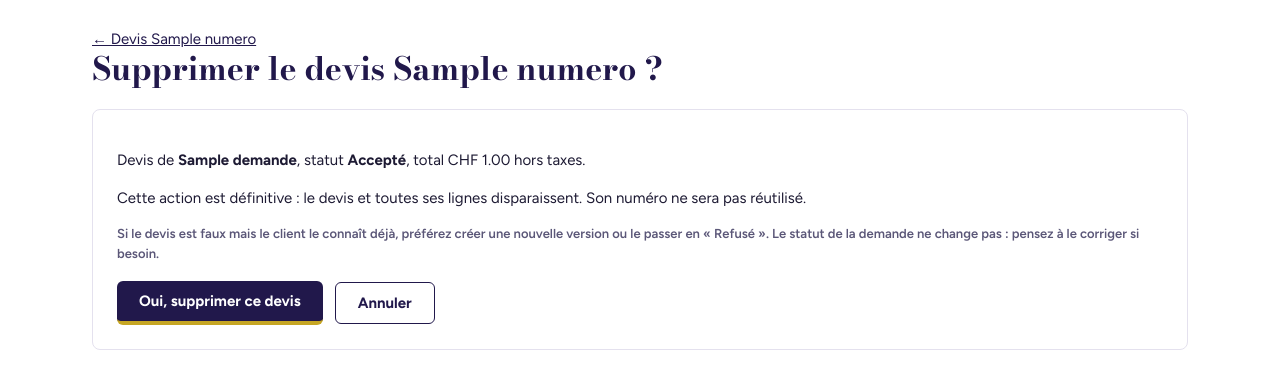
After one commit to Nanssss1980/malewa-backoffice, a Flask app: template templates/devis_supprimer.html in a window 1280 px wide. The commit adds this page. Shown: the top 389 px of the page. Run offline with Flask 3, Linux system fonts and the light colour scheme; the template is opened without the code that fills it: most values are stand-ins (such as "Sample title", 1, 10 or a date in 2020).

Commit message:
Add files via upload

```diff
--- a/app.py
+++ b/app.py
@@ -456,6 +456,26 @@ def changer_statut_devis(identifiant):  # enregistre le statut du devis et fait
         db.changer_statut(jeton(), demande["id"], suite[0])  # aligne la demande
     flash(f"Devis : {STATUTS_DEVIS[statut]}.", "ok")  # confirmation
     return redirect(url_for("fiche_devis", identifiant=identifiant))  # retour à la fiche du devis
+
+
+STATUTS_SUPPRIMABLES = ("brouillon", "refuse", "remplace")  # un devis envoyé ou accepté ne se supprime pas : on le remet d'abord en brouillon
+
+
+@app.route("/devis/<identifiant>/supprimer", methods=["GET", "POST"])  # suppression d'un devis (page de confirmation puis suppression)
+@admin_requis  # réservée aux admins
+def supprimer_devis(identifiant):  # demande confirmation, puis supprime le devis et ses lignes
+    devis = db.devis(jeton(), identifiant)  # lit le devis avec sa demande
+    if not devis:  # introuvable
+        abort(404)  # page introuvable
+    if devis["statut"] not in STATUTS_SUPPRIMABLES:  # envoyé ou accepté : trop risqué
+        flash("Un devis envoyé ou accepté ne peut pas être supprimé. Remettez-le d'abord en brouillon si c'est une erreur.", "erreur")  # explication
+        return redirect(url_for("fiche_devis", identifiant=identifiant))  # retour à la fiche
+    demande = devis["demandes"]  # demande liée
+    if request.method == "POST":  # confirmation reçue
+        db.supprimer_devis(jeton(), identifiant)  # supprime les lignes puis le devis
+        flash(f"Devis {devis['numero']} supprimé.", "ok")  # confirmation
+        return redirect(url_for("fiche_demande", identifiant=demande["id"]))  # retour à la demande
+    return render_template("devis_supprimer.html", devis=devis, demande=demande)  # page de confirmation
 
 
 def echeances(devis):  # calcule les deux acomptes et le solde d'un devis enregistré (le solde est le reste exact)
--- a/donnees_demo.py
+++ b/donnees_demo.py
@@ -123,6 +123,9 @@ class Donnees:  # même interface que la version Supabase
     def changer_statut_devis(self, jeton, identifiant, statut):  # change le statut d'un devis fictif
         self.devis_par_id[identifiant]["statut"] = statut  # écrit le statut
 
+    def supprimer_devis(self, jeton, identifiant):  # supprime un devis fictif
+        self.devis_par_id.pop(identifiant, None)  # retire le devis
+
     def modifier_devis(self, jeton, identifiant, devis, lignes):  # met à jour un devis fictif
         self.devis_par_id[identifiant].update({**devis, "lignes": lignes})  # écrase
 
--- a/donnees_supabase.py
+++ b/donnees_supabase.py
@@ -134,6 +134,11 @@ class Donnees:  # regroupe tous les échanges avec la base
             raise  # l'erreur remonte
         return identifiant  # identifiant du devis
 
+    def supprimer_devis(self, jeton, identifiant):  # supprime un devis et ses lignes
+        base = self._client(jeton)  # connexion avec les droits de la personne
+        base.table("devis_lignes").delete().eq("devis_id", identifiant).execute()  # retire d'abord les lignes
+        base.table("devis").delete().eq("id", identifiant).execute()  # puis le devis
+
     def modifier_devis(self, jeton, identifiant, devis, lignes):  # met à jour le devis et remplace ses lignes
         base = self._client(jeton)  # connexion avec les droits de la personne
         base.table("devis").update(self._json(devis)).eq("id", identifiant).execute()  # met à jour le devis
--- a/static/style.css
+++ b/static/style.css
@@ -94,3 +94,5 @@ input[type=checkbox] { width: 20px; height: 20px; padding: 0; }
 .bilan dd { text-align: right; font-variant-numeric: tabular-nums; font-weight: 600; }
 .bilan .resultat { border-top: 1px solid var(--line); padding-top: 6px; font-weight: 700; color: var(--indigo); }
 .a-completer { border-left: 4px solid var(--gold); }
+.actions-entete { display: flex; flex-wrap: wrap; gap: 10px; }
+.actions-form { display: flex; flex-wrap: wrap; gap: 12px; align-items: center; margin-top: 18px; }
--- a/templates/devis_fiche.html
+++ b/templates/devis_fiche.html
@@ -7,7 +7,7 @@
     <h1>Devis {{ devis.numero }}</h1>
     <p class="libelle">{{ client|nom_client }} &middot; émis le {{ devis.date_emission|date_fr }} &middot; version {{ devis.version }} &middot; <span class="pill">{{ STATUTS_DEVIS.get(devis.statut, devis.statut) }}</span></p>
   </div>
-  {% if utilisateur.role == 'admin' %}<a class="btn secondaire" href="{{ url_for('modifier_devis', identifiant=devis.id) }}">Modifier</a>{% endif %}
+  {% if utilisateur.role == 'admin' %}<div class="actions-entete"><a class="btn secondaire" href="{{ url_for('modifier_devis', identifiant=devis.id) }}">Modifier</a> <a class="btn secondaire" href="{{ url_for('supprimer_devis', identifiant=devis.id) }}">Supprimer</a></div>{% endif %}
 </div>
 
 <div class="statuts" role="group" aria-label="Statut du devis">
--- /dev/null
+++ b/templates/devis_supprimer.html
@@ -0,0 +1,20 @@
+{% extends "base.html" %}
+{% block titre %}Supprimer le devis {{ devis.numero }}{% endblock %}
+{% block contenu %}
+<div class="entete">
+  <div>
+    <a href="{{ url_for('fiche_devis', identifiant=devis.id) }}">&larr; Devis {{ devis.numero }}</a>
+    <h1>Supprimer le devis {{ devis.numero }} ?</h1>
+  </div>
+</div>
+<section class="carte">
+  <p>Devis de <strong>{{ demande.titre }}</strong>, statut <strong>{{ STATUTS_DEVIS.get(devis.statut, devis.statut) }}</strong>, total {{ devis.total_ht|chf2 }} hors taxes.</p>
+  <p>Cette action est définitive : le devis et toutes ses lignes disparaissent. Son numéro ne sera pas réutilisé.</p>
+  <p class="libelle">Si le devis est faux mais le client le connaît déjà, préférez créer une nouvelle version ou le passer en « Refusé ». Le statut de la demande ne change pas : pensez à le corriger si besoin.</p>
+  <form method="post" class="actions-form">
+    <input type="hidden" name="_csrf" value="{{ csrf_token }}">
+    <button type="submit" class="btn">Oui, supprimer ce devis</button>
+    <a class="btn secondaire" href="{{ url_for('fiche_devis', identifiant=devis.id) }}">Annuler</a>
+  </form>
+</section>
+{% endblock %}
```
